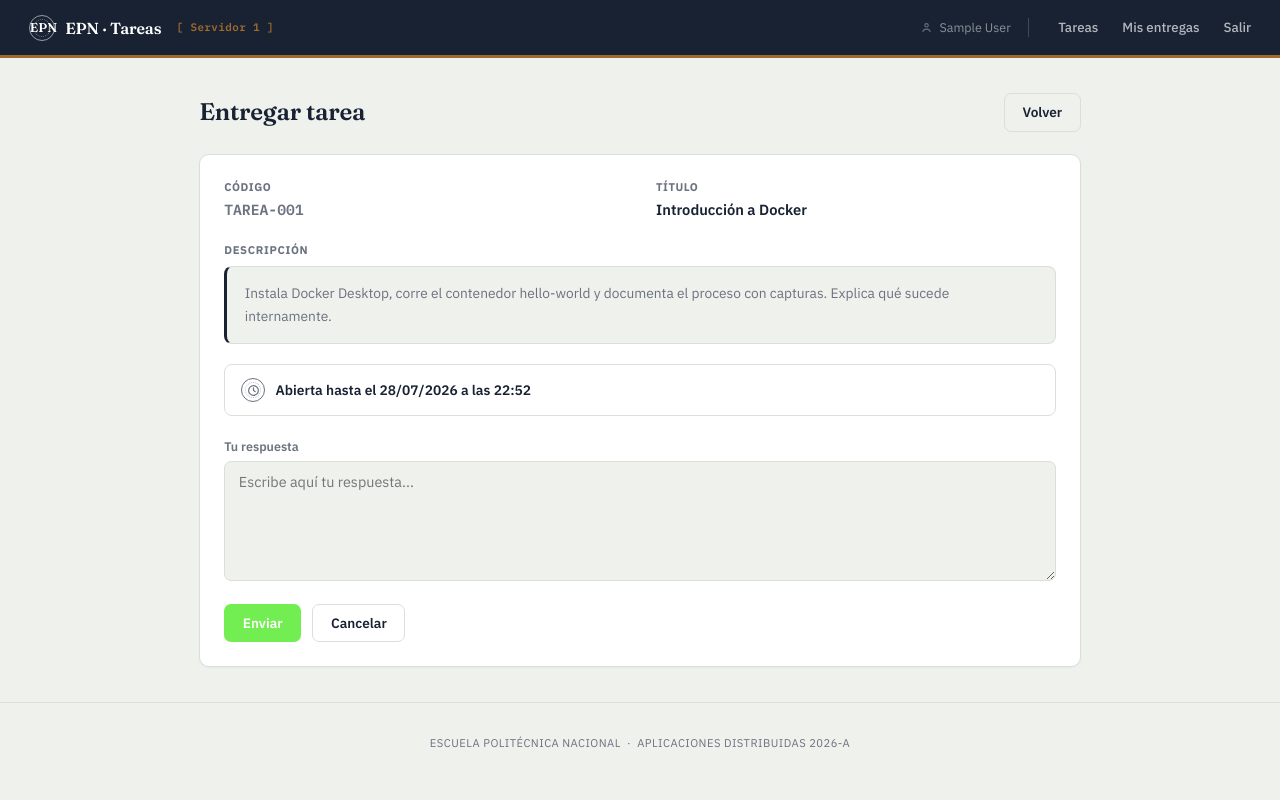
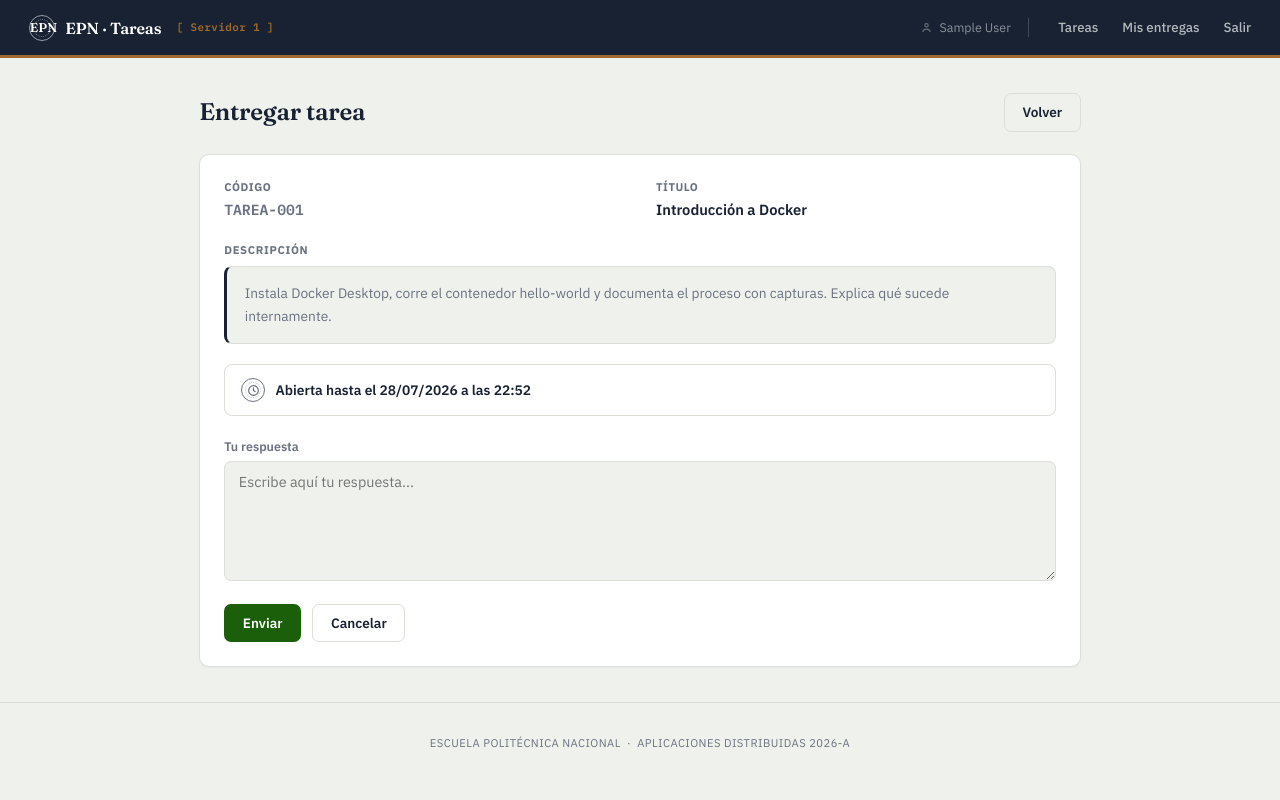
Before and after one commit to Roger-grff/proyecto_AD, a Flask app: page /entregar/1 in a window 1280 px wide. Run offline with Flask 3, Linux system fonts and the light colour scheme; the visitor is signed in with stand-in values (Sample User, id 1); data comes from the database, SQL or seed files in the repository; data that the repository does not hold is empty.

Commit message:
Correccion de colores

```diff
--- a/proyecto_AD/servidor1/templates/base.html
+++ b/proyecto_AD/servidor1/templates/base.html
@@ -15,7 +15,7 @@
       --paper:    #eef1ec;
       --surface:  #ffffff;
       --brass:    #a06a2c;
-      --forest:   #72ee53;
+      --forest:   #1c5f0b;
       --rust:     #9c4433;
       --line:     #dadfd7;
       --slate:    #6b7280;
--- a/proyecto_AD/servidor2/templates/base.html
+++ b/proyecto_AD/servidor2/templates/base.html
@@ -15,7 +15,7 @@
       --paper:    #eef1ec;
       --surface:  #ffffff;
       --brass:    #a06a2c;
-      --forest:   #72ee53;
+      --forest:   #1c5f0b;
       --rust:     #9c4433;
       --line:     #dadfd7;
       --slate:    #6b7280;
--- a/proyecto_AD/servidor3/templates/base.html
+++ b/proyecto_AD/servidor3/templates/base.html
@@ -15,7 +15,7 @@
       --paper:    #eef1ec;
       --surface:  #ffffff;
       --brass:    #a06a2c;
-      --forest:   #72ee53;
+      --forest:   #1c5f0b;
       --rust:     #9c4433;
       --line:     #dadfd7;
       --slate:    #6b7280;
```
